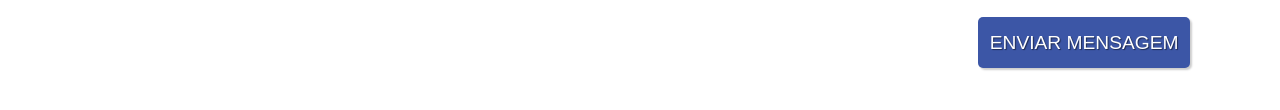
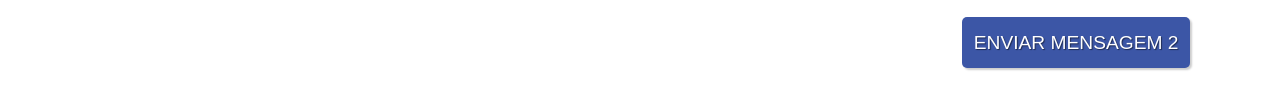
Before and after one commit to Dagna-Chagas/mcar-carrocerias, a plain HTML site: page Formulário/formulario.html in a window 1280 px wide. Shown: the part 426-536 px from the top of the page. Drawn offline with Linux system fonts and the light colour scheme.

Commit message:
Mudei texto botao

```diff
--- a/Formulário/formulario.html
+++ b/Formulário/formulario.html
@@ -53,7 +53,7 @@
             </div>
 
             <!-- Botão para enviar o formulário -->
-            <button class="botao" type="submit" onsubmit="">ENVIAR MENSAGEM</button>
+            <button class="botao" type="submit" onsubmit="">ENVIAR MENSAGEM 2</button>
         </form>
         </div>
     </body>
```
